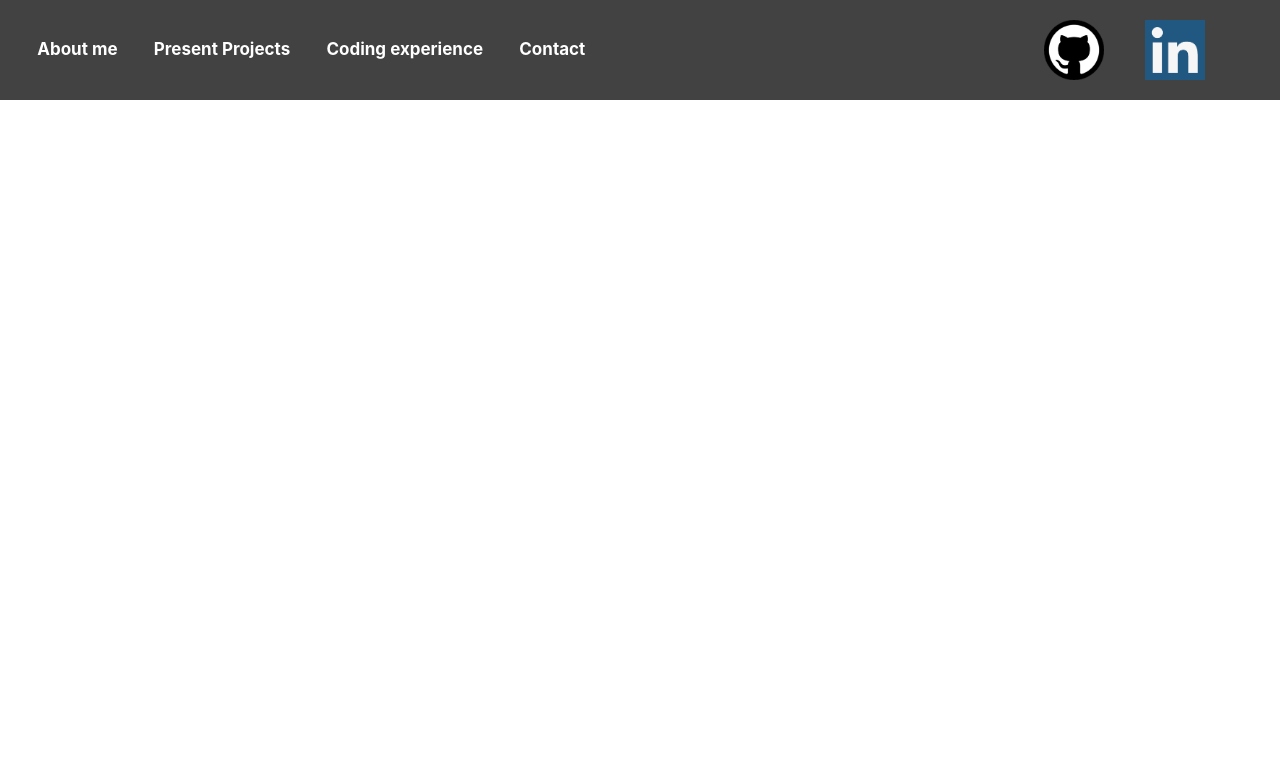
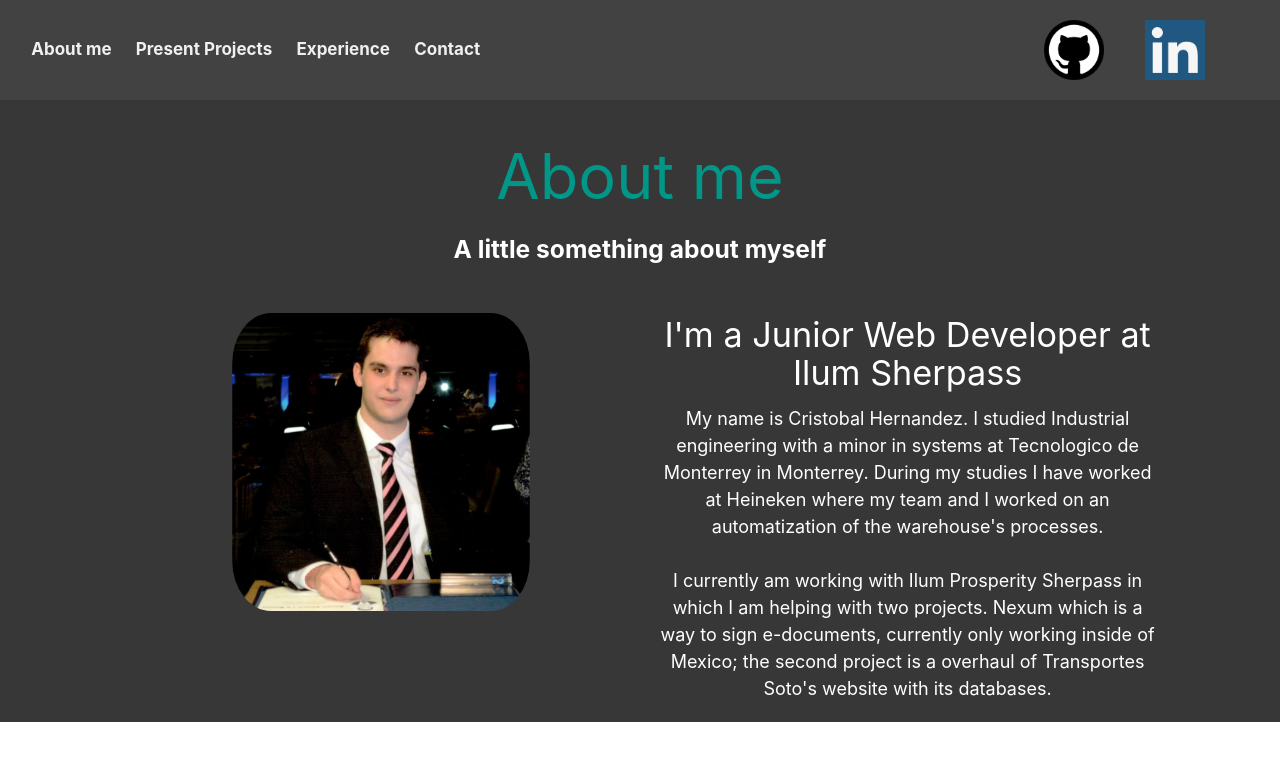
Before and after one commit to CristobalHdz/Portfoliov2.0, a plain HTML site: page index.html in a window 1280 px wide. Drawn offline with nearby package versions, Linux system fonts and the light colour scheme.

Commit message:
Finish about me

```diff
--- a/assets/style.css
+++ b/assets/style.css
@@ -1,23 +1,57 @@
+*{
+    margin:0;
+    padding:0;
+}
+
+/* Navbar starts */
 #navBarContainer {
     height: 100px;
+    margin-bottom: 0;
 }
 
 #optionsContainer button{
     background-color: transparent;
     font-weight: bold;
-    color:white;
+    color:rgb(240, 240, 240);
     border: none;
     cursor: pointer;
+}
+#optionsContainer button:hover{
+color:rgb(163, 163, 255)
 }
 
 #navBarContainer img{
     height:60px;
     margin-top:20px
 }
+/* Navbar ends */
+/* About me starts */
+
+#aboutMe{
+    margin-top: 0;
+    background-color: #373737;
+    height:fit-content;
+    padding-bottom: 20px;
+}
+
+#aboutMe img{
+    border-radius: 50px;
+}
+
+#aboutMe p{
+    font-size: 18px;
+}
+/* About me ends */
 
 /* Mobile */
 @media screen and (max-width:425px) {
-
+    #aboutMe img{
+        width:90%;
+        margin-top: 15px;
+    }
+    #aboutMe p{
+        font-size: 20px;
+    }
 }
 
 /* Tablet */
@@ -26,6 +60,15 @@
         font-size: 15px;
         margin-top: 20px;
         height:60px;
+        margin-right:10px
+    }
+    #aboutMe{
+        height:fit-content;
+        padding-bottom: 20px;
+    }
+    #aboutMe img{
+        margin-top:70px;
+
     }
 }
 
@@ -37,4 +80,11 @@
         height:60px;
         margin-left:20px;
     }
+    #aboutmeChild{
+        margin-top:20px;
+    }
+    #aboutmeChild img{
+        width:320px;
+        margin-top:20px;
+    }
 }
--- a/index.html
+++ b/index.html
@@ -14,9 +14,9 @@
 <body>
     <div class="row grey darken-3" id="navBarContainer">
         <div class="col m8 l8 hide-on-small-only left-align" id="optionsContainer">
-            <button><a href="#"></a>About me</button>
+            <button><a href="#aboutMe"></a>About me</button>
             <button><a href="#"></a>Present Projects</button>
-            <button><a href="#"></a>Coding experience</button>
+            <button><a href="#"></a>Experience</button>
             <button><a href="#"></a>Contact</button>
         </div>
         <div class="col s12 m4 l4" id="logoContainer">
@@ -28,7 +28,30 @@
             </a>
         </div>
     </div>
-    <div class="row grey darken-1 ">
+
+    <div class="row" id="aboutMe">
+        <div class="col s12 center-align" id="aboutTitle">
+            <h1 class="teal-text darken-1">About me</h1>
+            <h5 class="white-text"><b>A little something about myself</b></h5>
+        </div>
+        <div class="col  white-text" id="aboutmeChild">
+            <img class="col s12 m5 l7 offset-l2" src="./assets/ProfilePhoto.png" alt="Profile Photo">
+            <h4 class="col s12 m6 l5 offset-m1 offset-l1 center-align">I'm a Junior Web Developer at Ilum Sherpass
+            </h4>
+            <p class="col s12 m6 l5  offset-m1 offset-l1 center-align">My name is Cristobal Hernandez. I studied
+                Industrial
+                engineering with
+                a minor in systems at Tecnologico de Monterrey in Monterrey.
+                During my studies I have worked at Heineken where my team and I
+                worked on an automatization of the warehouse's processes.
+                </br>
+                </br>
+                I currently am working with Ilum Prosperity Sherpass in which
+                I am helping with two projects. Nexum which is a way to sign
+                e-documents, currently only working inside of Mexico; the second
+                project is a overhaul of Transportes Soto's website with its
+                databases.</p>
+        </div>
 
     </div>
 
```
Also changed, not shown: assets/ProfilePhoto.png (added).
